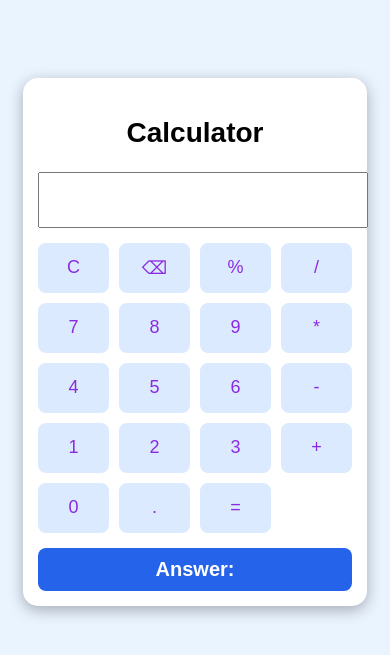
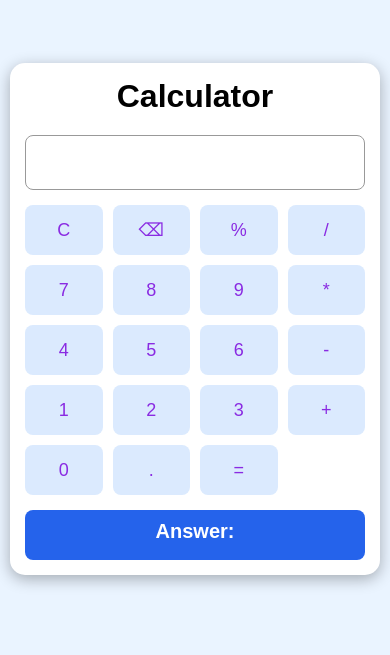
Before and after one commit to dhanawadepreeti97-creator/Basic-calculator, a plain HTML site: page index.html in a window 390 px wide. Shown: the part 103-758 px from the top of the page. Drawn offline with Linux system fonts and the light colour scheme.

Commit message:
Improved responsive calculator design

```diff
--- a/style.css
+++ b/style.css
@@ -1,3 +1,9 @@
+*{
+    margin: 0;
+    padding: 0;
+    box-sizing: border-box;
+}
+
 body{
     font-family: Arial, sans-serif;
     background-color: #eaf4ff;
@@ -18,13 +24,21 @@ body{
     text-align: center;
 }
 
+h2{
+    color: black;
+    margin-bottom: 20px;
+}
+
 #display{
     width: 100%;
     height: 60px;
+    padding: 10px;
     font-size: 24px;
     text-align: right;
     margin-bottom: 15px;
-    padding-right: 10px;
+    border: 1px solid #999;
+    border-radius: 8px;
+    outline: none;
 }
 
 .buttons{
@@ -41,6 +55,12 @@ button{
     cursor: pointer;
     background-color: #dbeafe;
     color: blueviolet;
+    transition: 0.3s;
+}
+
+button:hover{
+    background-color: #c8daf5;
+    transform: scale(1.03);
 }
 
 #result{
@@ -51,20 +71,27 @@ button{
     background-color: #2563eb;
     color: white;
     border-radius: 8px;
+    min-height: 50px;
 }
 
+/* Mobile */
 @media (max-width: 600px){
 
+    body{
+        padding: 10px;
+    }
+
     .calculator{
+        width: 100%;
         padding: 15px;
     }
 
     h2{
-        font-size: 28px;
+        font-size: 32px;
     }
 
     #display{
-        height: 50px;
+        height: 55px;
         font-size: 20px;
     }
 
```
